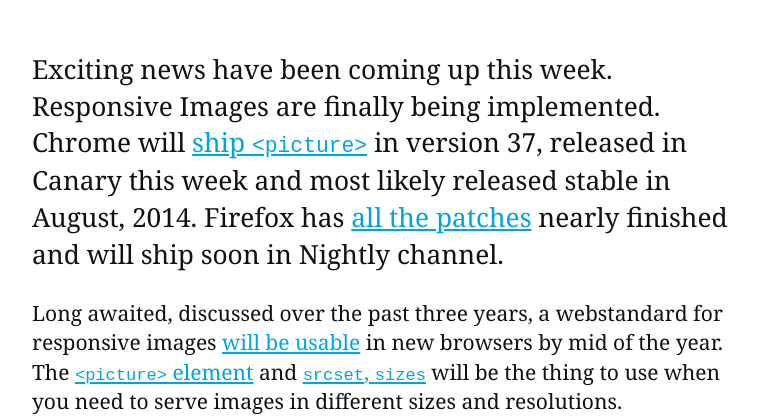
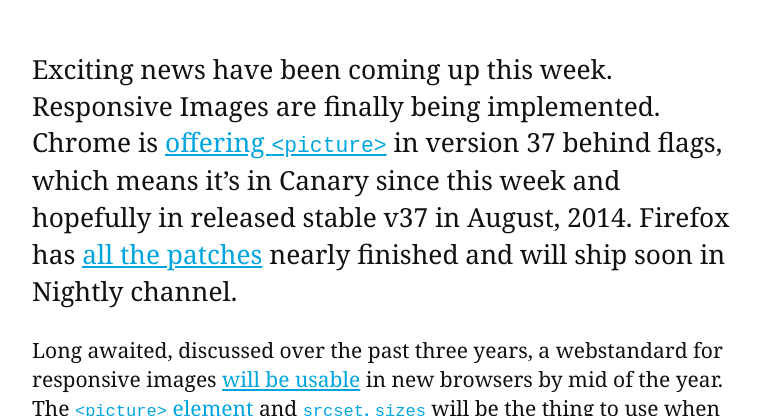
Before and after one commit to dayer4b/anselmh.github.com, a Jekyll site: the page built from _posts/2014-05-29-responsive-images-coming.md, in a window 1280 px wide and 900 px high, cut to the strip 484-900 px from the top of the window. Shown: the whole strip, without its empty margins (256-1016 px from the left). Built offline with Jekyll 4.4.1, drawn with Linux system fonts in a browser that asks for light colours; Markdown is read by kramdown in place of the engine named in the settings; comment, search, counter and statistics services are not loaded.

Commit message:
Update respimg post (note behind flags).

```diff
--- a/_posts/2014-05-29-responsive-images-coming.md
+++ b/_posts/2014-05-29-responsive-images-coming.md
@@ -7,7 +7,7 @@
 imggradient: bright
 ---
 
-Exciting news have been coming up this week. Responsive Images are finally being implemented. Chrome will [ship `<picture>`](https://codereview.chromium.org/265763010/) in version 37, released in Canary this week and most likely released stable in August, 2014. Firefox has [all the patches](https://bugzilla.mozilla.org/show_bug.cgi?id=870022#c55) nearly finished and will ship soon in Nightly channel.
+Exciting news have been coming up this week. Responsive Images are finally being implemented. Chrome is [offering `<picture>`](https://codereview.chromium.org/265763010/) in version 37 behind flags, which means it’s in Canary since this week and hopefully in released stable v37 in August, 2014. Firefox has [all the patches](https://bugzilla.mozilla.org/show_bug.cgi?id=870022#c55) nearly finished and will ship soon in Nightly channel.
 
 Long awaited, discussed over the past three years, a webstandard for responsive images [will be usable](http://caniuse.com/#search=srcset) in new browsers by mid of the year. The [`<picture>` element](http://picture.responsiveimages.org/) and [`srcset`, `sizes`](http://www.w3.org/html/wg/drafts/srcset/w3c-srcset/) will be the thing to use when you need to serve images in different sizes and resolutions.
 
```
